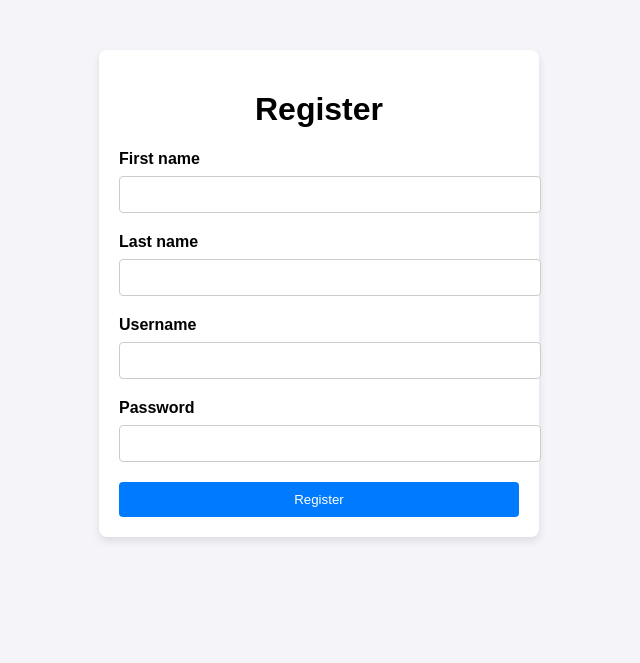
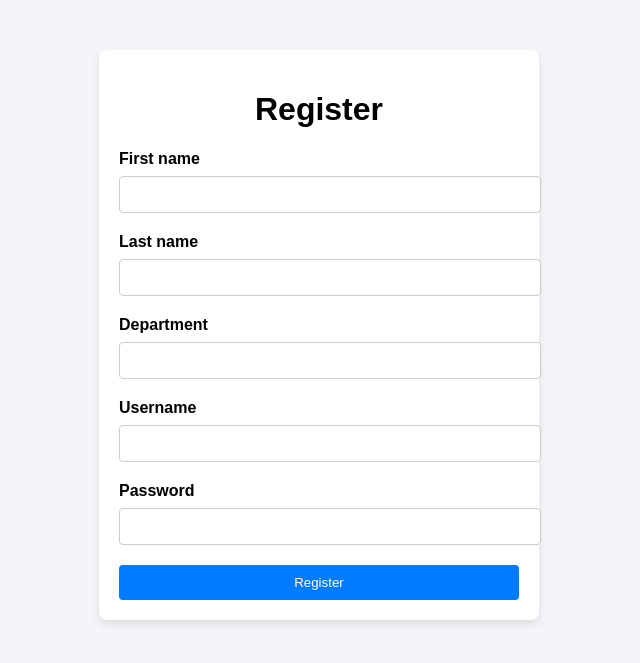
Before and after one commit to Caerwyn13/rfid-controlled-entry-system, a Flask app: page /auth/register in a window 1280 px wide. Shown: the top 663 px of the page, without its empty margins (321-961 px from the left). Run offline with Flask 3, Linux system fonts and the light colour scheme; parts of the project's set-up code (start-up, migrations or seed data) failed here and were passed over.

Commit message:
Add department input field to registration form
Added a new input field for department in the registration form.

```diff
--- a/flaskr/templates/register.html
+++ b/flaskr/templates/register.html
@@ -97,6 +97,11 @@
             </div>
 
             <div class="form-group">
+                <label for="department">Department</label>
+                <input type="text" id="department" name="department" required>
+            </div>
+
+            <div class="form-group">
                 <label for="username">Username</label>
                 <input type="text" id="username" name="username" required>
             </div>
```
